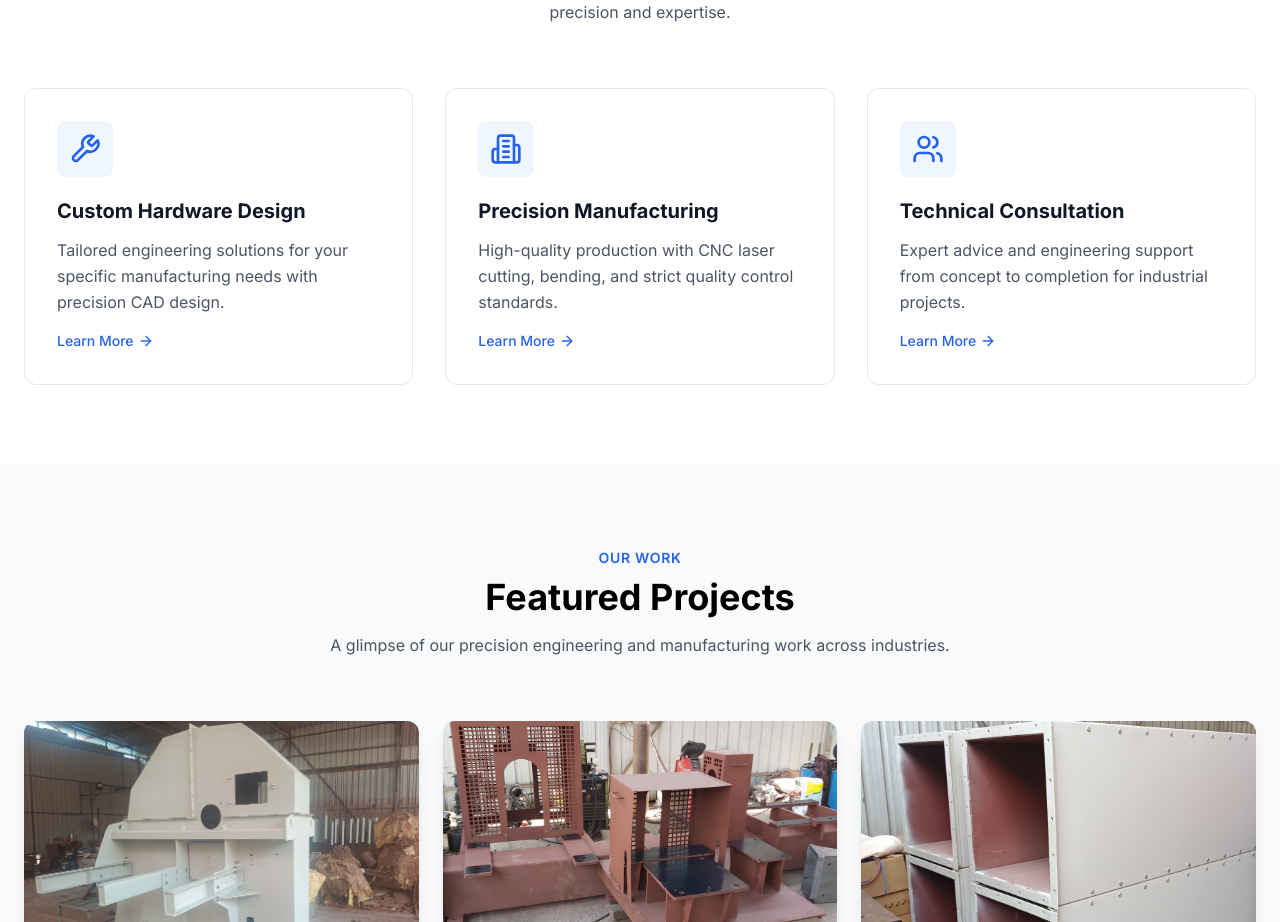
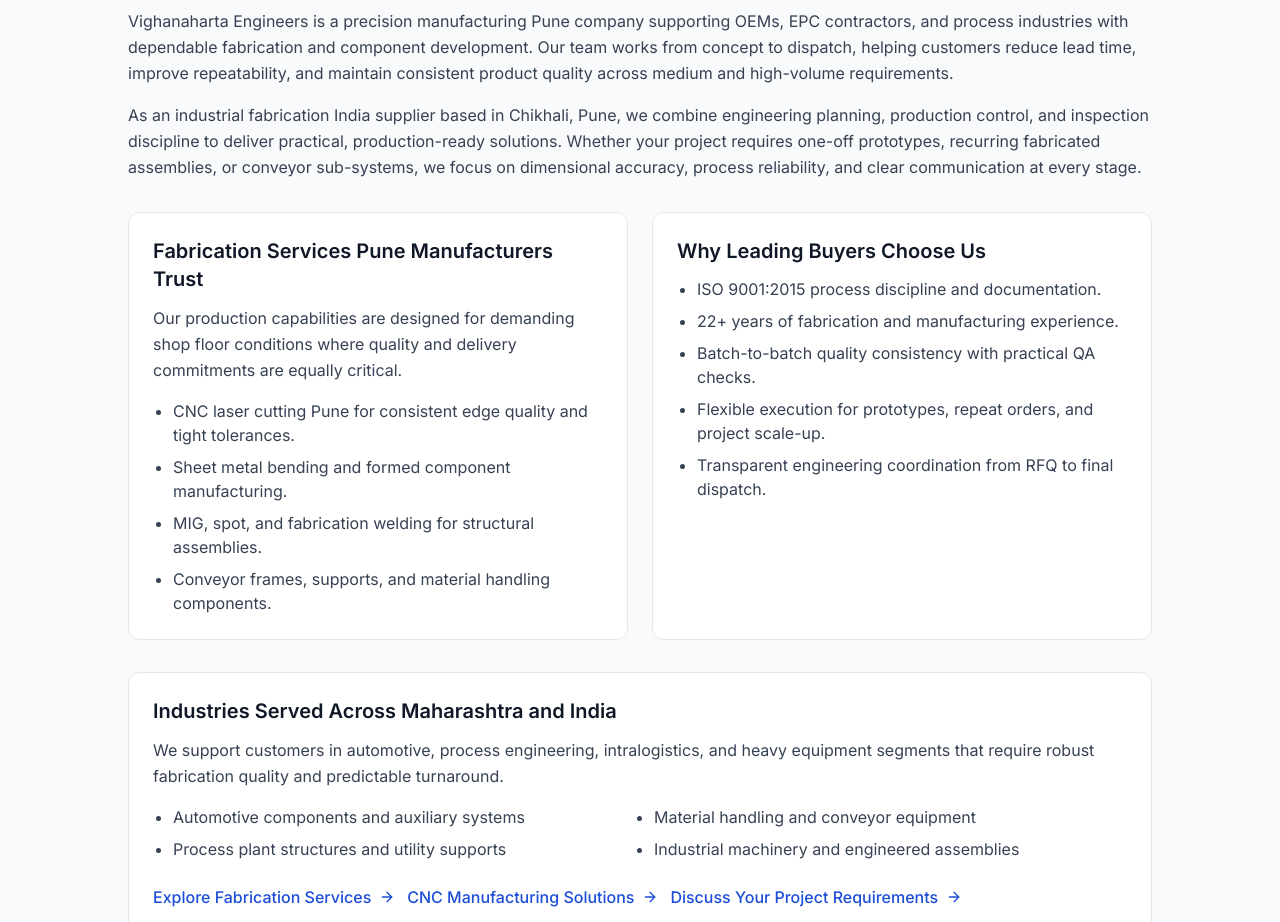
Before and after one commit to atharva-ni/VighanahartaWeb, a Next.js app: page / in a window 1280 px wide. Shown: the part 1090-2012 px from the top of the page. Built offline with nearby package versions, Linux system fonts and the light colour scheme.

Commit message:
SEOchanges

```diff
--- a/app/page.jsx
+++ b/app/page.jsx
@@ -1,13 +1,100 @@
 import HomeContent from "@/components/HomeContent";
 
 export const metadata = {
-  title: "Vighanaharta Engineers | Precision Manufacturing & Fabrication in Pune",
+  title: "Precision Manufacturing in Pune",
   description:
-    "Precision manufacturing and fabrication in Pune with CNC laser cutting, bending, welding, conveyor systems, and material handling by Vighanaharta Engineers.",
-  keywords: ["precision manufacturing Pune", "CNC laser cutting", "industrial fabrication", "welding services", "conveyor systems", "ISO 9001 manufacturer Pune"],
+    "Precision manufacturing Pune partner for CNC laser cutting, bending, welding, conveyors, and industrial fabrication India with ISO-certified quality.",
+  keywords: [
+    "precision manufacturing Pune",
+    "fabrication services Pune",
+    "CNC laser cutting Pune",
+    "industrial fabrication India",
+    "conveyor systems manufacturer Pune",
+    "welding and bending services",
+  ],
   alternates: {
     canonical: "https://www.vighanahartaengineers.in",
   },
+};
+
+const industrialBusinessSchema = {
+  "@context": "https://schema.org",
+  "@type": ["LocalBusiness", "Organization"],
+  "@id": "https://www.vighanahartaengineers.in/#industrial-business",
+  name: "Vighanaharta Engineers",
+  url: "https://www.vighanahartaengineers.in",
+  image: [
+    "https://www.vighanahartaengineers.in/services/s1.jpg",
+    "https://www.vighanahartaengineers.in/services/s2.jpg",
+  ],
+  logo: "https://www.vighanahartaengineers.in/services/logo.png",
+  description:
+    "Industrial manufacturing company in Pune delivering precision manufacturing and fabrication services including CNC laser cutting, bending, welding, and conveyor solutions.",
+  telephone: "+91-98509-52181",
+  email: "vihanahartaengineers@gmail.com",
+  address: {
+    "@type": "PostalAddress",
+    streetAddress:
+      "Gat No. 1549, Plot No. 2, Shelar Vasti, Dehu-Alandi Road, Chikhali",
+    addressLocality: "Pune",
+    postalCode: "411062",
+    addressRegion: "Maharashtra",
+    addressCountry: "IN",
+  },
+  areaServed: [
+    {
+      "@type": "City",
+      name: "Pune",
+    },
+    {
+      "@type": "State",
+      name: "Maharashtra",
+    },
+    {
+      "@type": "Country",
+      name: "India",
+    },
+  ],
+  makesOffer: [
+    {
+      "@type": "Offer",
+      itemOffered: {
+        "@type": "Service",
+        name: "CNC Laser Cutting Pune",
+      },
+    },
+    {
+      "@type": "Offer",
+      itemOffered: {
+        "@type": "Service",
+        name: "Sheet Metal Bending Services",
+      },
+    },
+    {
+      "@type": "Offer",
+      itemOffered: {
+        "@type": "Service",
+        name: "Industrial Welding and Fabrication",
+      },
+    },
+    {
+      "@type": "Offer",
+      itemOffered: {
+        "@type": "Service",
+        name: "Conveyor and Material Handling Systems",
+      },
+    },
+  ],
+  contactPoint: [
+    {
+      "@type": "ContactPoint",
+      contactType: "sales",
+      telephone: "+91-98509-52181",
+      email: "vihanahartaengineers@gmail.com",
+      areaServed: "IN",
+      availableLanguage: ["en", "hi", "mr"],
+    },
+  ],
 };
 
 export default function Home() {
@@ -16,75 +103,7 @@
       <script
         type="application/ld+json"
         dangerouslySetInnerHTML={{
-          __html: JSON.stringify([
-            {
-              "@context": "https://schema.org",
-              "@type": "LocalBusiness",
-              "@id": "https://www.vighanahartaengineers.in/#business",
-              name: "Vighanaharta Engineers",
-              url: "https://www.vighanahartaengineers.in",
-              logo: "https://www.vighanahartaengineers.in/services/logo.png",
-              image: "https://www.vighanahartaengineers.in/services/s1.jpg",
-              description: "ISO 9001:2015 certified precision manufacturing, fabrication, and engineering solutions in Pune since 2017. Specializing in CNC laser cutting, welding, conveyor systems, and industrial equipment.",
-              address: {
-                "@type": "PostalAddress",
-                streetAddress: "Gutt No. 1549, Plot No-2 Shelar Vasti, Dehu\u2013Alandi Road, Chikhali",
-                addressLocality: "Pune",
-                postalCode: "411062",
-                addressRegion: "Maharashtra",
-                addressCountry: "IN",
-              },
-              geo: {
-                "@type": "GeoCoordinates",
-                latitude: "18.689775",
-                longitude: "73.798971",
-              },
-              telephone: "+919850952181",
-              email: "vihanahartaengineers@gmail.com",
-              foundingDate: "2017",
-              priceRange: "$$",
-              areaServed: {
-                "@type": "GeoCircle",
-                geoMidpoint: { "@type": "GeoCoordinates", latitude: "18.689775", longitude: "73.798971" },
-                geoRadius: "200000",
-              },
-              openingHoursSpecification: {
-                "@type": "OpeningHoursSpecification",
-                dayOfWeek: ["Monday","Tuesday","Wednesday","Thursday","Friday","Saturday"],
-                opens: "09:00",
-                closes: "20:00",
-              },
-              aggregateRating: {
-                "@type": "AggregateRating",
-                ratingValue: "4.8",
-                reviewCount: "50",
-                bestRating: "5",
-              },
-              hasOfferCatalog: {
-                "@type": "OfferCatalog",
-                name: "Engineering Services",
-                itemListElement: [
-                  { "@type": "Offer", itemOffered: { "@type": "Service", name: "CNC Laser Cutting" } },
-                  { "@type": "Offer", itemOffered: { "@type": "Service", name: "Precision Manufacturing" } },
-                  { "@type": "Offer", itemOffered: { "@type": "Service", name: "Welding Services" } },
-                  { "@type": "Offer", itemOffered: { "@type": "Service", name: "Fabrication Support" } },
-                  { "@type": "Offer", itemOffered: { "@type": "Service", name: "Conveyor Systems" } },
-                  { "@type": "Offer", itemOffered: { "@type": "Service", name: "Material Handling Equipment" } },
-                ],
-              },
-            },
-            {
-              "@context": "https://schema.org",
-              "@type": "WebSite",
-              name: "Vighanaharta Engineers",
-              url: "https://www.vighanahartaengineers.in",
-              potentialAction: {
-                "@type": "SearchAction",
-                target: "https://www.vighanahartaengineers.in/services?q={search_term_string}",
-                "query-input": "required name=search_term_string",
-              },
-            },
-          ]),
+          __html: JSON.stringify(industrialBusinessSchema),
         }}
       />
       <HomeContent />
--- a/components/HomeContent.jsx
+++ b/components/HomeContent.jsx
@@ -101,8 +101,10 @@
                 animate={{ opacity: 1, y: 0 }}
                 transition={{ duration: 0.6, delay: 0.2 }}
               >
-                Building Excellence,{" "}
-                <span className="text-primary-600">Engineering Trust</span>
+                Precision Manufacturing &amp; Fabrication in Pune
+                <span className="block text-primary-600">
+                  for Reliable Industrial Output
+                </span>
               </motion.h1>
               <motion.p
                 className="text-base sm:text-lg text-gray-500 mb-6 sm:mb-8 max-w-lg leading-relaxed"
@@ -110,8 +112,9 @@
                 animate={{ opacity: 1, y: 0 }}
                 transition={{ duration: 0.5, delay: 0.35 }}
               >
-                Precision hardware & fabrication solutions with end-to-end
-                manufacturing capabilities. 22+ years of expertise.
+                ISO 9001:2015 certified manufacturing partner in Pune offering
+                CNC laser cutting, bending, welding, and conveyor fabrication
+                for high-accuracy industrial applications.
               </motion.p>
               <motion.div
                 className="flex flex-wrap gap-3 mb-10"
@@ -200,6 +203,120 @@
         </div>
       </section>
 
+      <section className="py-12 md:py-20 bg-gray-50" aria-labelledby="home-seo-overview">
+        <div className="container mx-auto px-4 sm:px-6">
+          <div className="max-w-5xl mx-auto">
+            <h2
+              id="home-seo-overview"
+              className="text-3xl sm:text-4xl font-bold text-gray-900 mb-5"
+            >
+              Industrial Manufacturing Expertise from Pune, India
+            </h2>
+            <p className="text-gray-700 leading-relaxed mb-4">
+              Vighanaharta Engineers is a precision manufacturing Pune company
+              supporting OEMs, EPC contractors, and process industries with
+              dependable fabrication and component development. Our team works
+              from concept to dispatch, helping customers reduce lead time,
+              improve repeatability, and maintain consistent product quality
+              across medium and high-volume requirements.
+            </p>
+            <p className="text-gray-700 leading-relaxed mb-8">
+              As an industrial fabrication India supplier based in Chikhali,
+              Pune, we combine engineering planning, production control, and
+              inspection discipline to deliver practical, production-ready
+              solutions. Whether your project requires one-off prototypes,
+              recurring fabricated assemblies, or conveyor sub-systems, we
+              focus on dimensional accuracy, process reliability, and clear
+              communication at every stage.
+            </p>
+
+            <div className="grid grid-cols-1 lg:grid-cols-2 gap-6 mb-8">
+              <article className="bg-white rounded-xl border border-gray-200 p-6">
+                <h3 className="text-xl font-semibold text-gray-900 mb-3">
+                  Fabrication Services Pune Manufacturers Trust
+                </h3>
+                <p className="text-gray-700 leading-relaxed mb-4">
+                  Our production capabilities are designed for demanding shop
+                  floor conditions where quality and delivery commitments are
+                  equally critical.
+                </p>
+                <ul className="space-y-2 text-gray-700 list-disc pl-5">
+                  <li>
+                    CNC laser cutting Pune for consistent edge quality and tight
+                    tolerances.
+                  </li>
+                  <li>
+                    Sheet metal bending and formed component manufacturing.
+                  </li>
+                  <li>
+                    MIG, spot, and fabrication welding for structural assemblies.
+                  </li>
+                  <li>
+                    Conveyor frames, supports, and material handling components.
+                  </li>
+                </ul>
+              </article>
+
+              <article className="bg-white rounded-xl border border-gray-200 p-6">
+                <h3 className="text-xl font-semibold text-gray-900 mb-3">
+                  Why Leading Buyers Choose Us
+                </h3>
+                <ul className="space-y-2 text-gray-700 list-disc pl-5">
+                  <li>ISO 9001:2015 process discipline and documentation.</li>
+                  <li>22+ years of fabrication and manufacturing experience.</li>
+                  <li>Batch-to-batch quality consistency with practical QA checks.</li>
+                  <li>
+                    Flexible execution for prototypes, repeat orders, and project
+                    scale-up.
+                  </li>
+                  <li>
+                    Transparent engineering coordination from RFQ to final
+                    dispatch.
+                  </li>
+                </ul>
+              </article>
+            </div>
+
+            <article className="bg-white rounded-xl border border-gray-200 p-6">
+              <h3 className="text-xl font-semibold text-gray-900 mb-3">
+                Industries Served Across Maharashtra and India
+              </h3>
+              <p className="text-gray-700 leading-relaxed mb-4">
+                We support customers in automotive, process engineering,
+                intralogistics, and heavy equipment segments that require robust
+                fabrication quality and predictable turnaround.
+              </p>
+              <ul className="grid grid-cols-1 sm:grid-cols-2 gap-2 text-gray-700 list-disc pl-5 mb-6">
+                <li>Automotive components and auxiliary systems</li>
+                <li>Material handling and conveyor equipment</li>
+                <li>Process plant structures and utility supports</li>
+                <li>Industrial machinery and engineered assemblies</li>
+              </ul>
+              <div className="flex flex-wrap gap-3">
+                <Link
+                  href="/services"
+                  className="inline-flex items-center gap-2 text-primary-700 font-medium hover:text-primary-800"
+                >
+                  Explore Fabrication Services <ArrowRight className="h-4 w-4" />
+                </Link>
+                <Link
+                  href="/services"
+                  className="inline-flex items-center gap-2 text-primary-700 font-medium hover:text-primary-800"
+                >
+                  CNC Manufacturing Solutions <ArrowRight className="h-4 w-4" />
+                </Link>
+                <Link
+                  href="/contact"
+                  className="inline-flex items-center gap-2 text-primary-700 font-medium hover:text-primary-800"
+                >
+                  Discuss Your Project Requirements <ArrowRight className="h-4 w-4" />
+                </Link>
+              </div>
+            </article>
+          </div>
+        </div>
+      </section>
+
       {/* Services Overview */}
       <section className="py-12 md:py-20 bg-white">
         <div className="container mx-auto px-5 sm:px-6">
@@ -222,18 +339,21 @@
                 description:
                   "Tailored engineering solutions for your specific manufacturing needs with precision CAD design.",
                 icon: <Wrench className="h-8 w-8" />,
+                cta: "Design-Led Engineering Support",
               },
               {
                 title: "Precision Manufacturing",
                 description:
                   "High-quality production with CNC laser cutting, bending, and strict quality control standards.",
                 icon: <Building2 className="h-8 w-8" />,
+                cta: "See CNC Manufacturing Capabilities",
               },
               {
                 title: "Technical Consultation",
                 description:
                   "Expert advice and engineering support from concept to completion for industrial projects.",
                 icon: <Users className="h-8 w-8" />,
+                cta: "Get Consultation for Your Project",
               },
             ].map((service, idx) => (
               <motion.div
@@ -257,7 +377,7 @@
                   href="/services"
                   className="inline-flex items-center gap-1 mt-4 text-primary-600 font-medium text-sm hover:text-primary-700 transition-colors"
                 >
-                  Learn More <ArrowRight className="h-4 w-4" />
+                  {service.cta} <ArrowRight className="h-4 w-4" />
                 </Link>
               </motion.div>
             ))}
```
Also changed, not shown: app/layout.jsx (+16 -14 lines), 1 other file (tests, documents, lock files or other folders).
